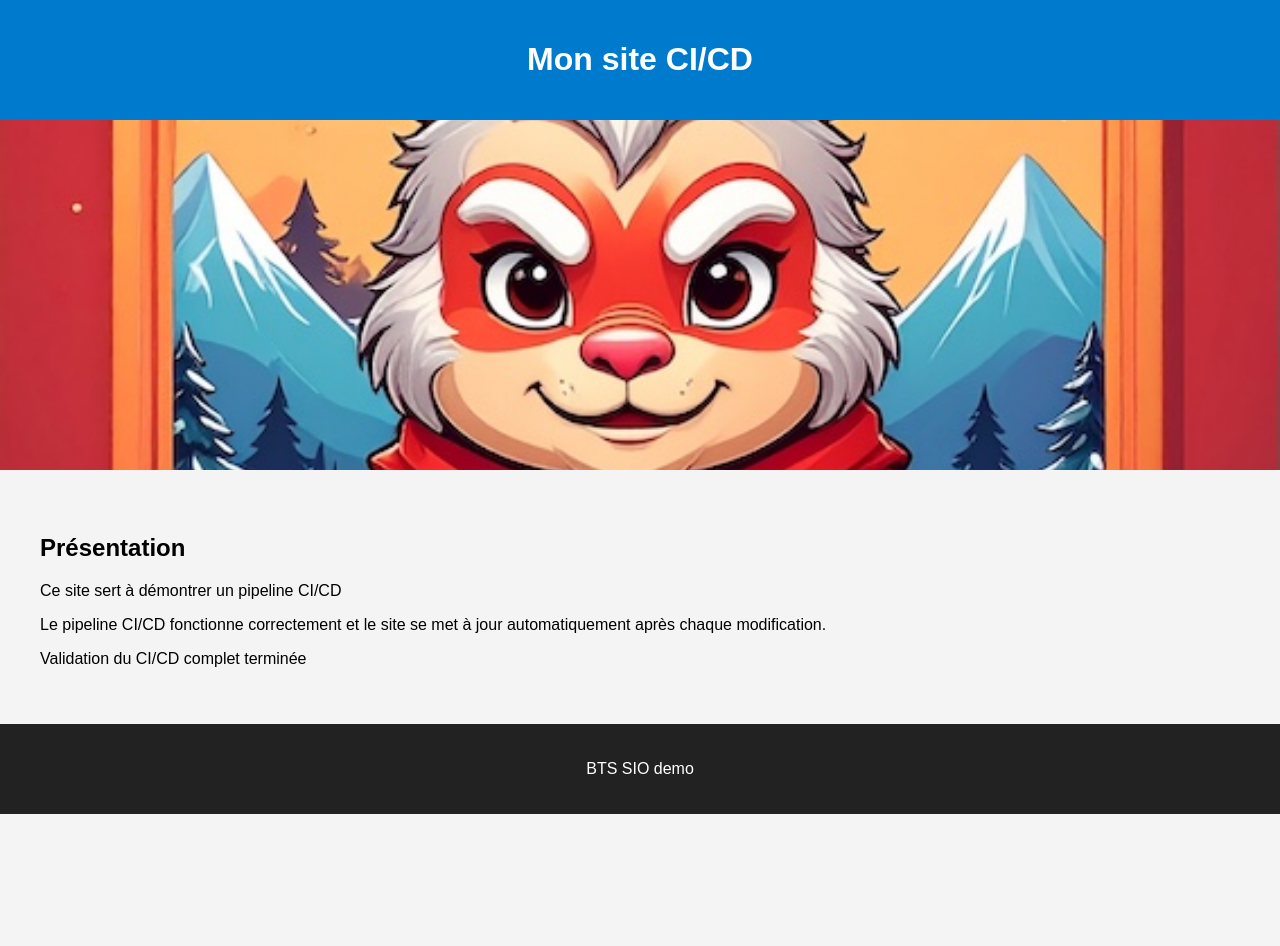
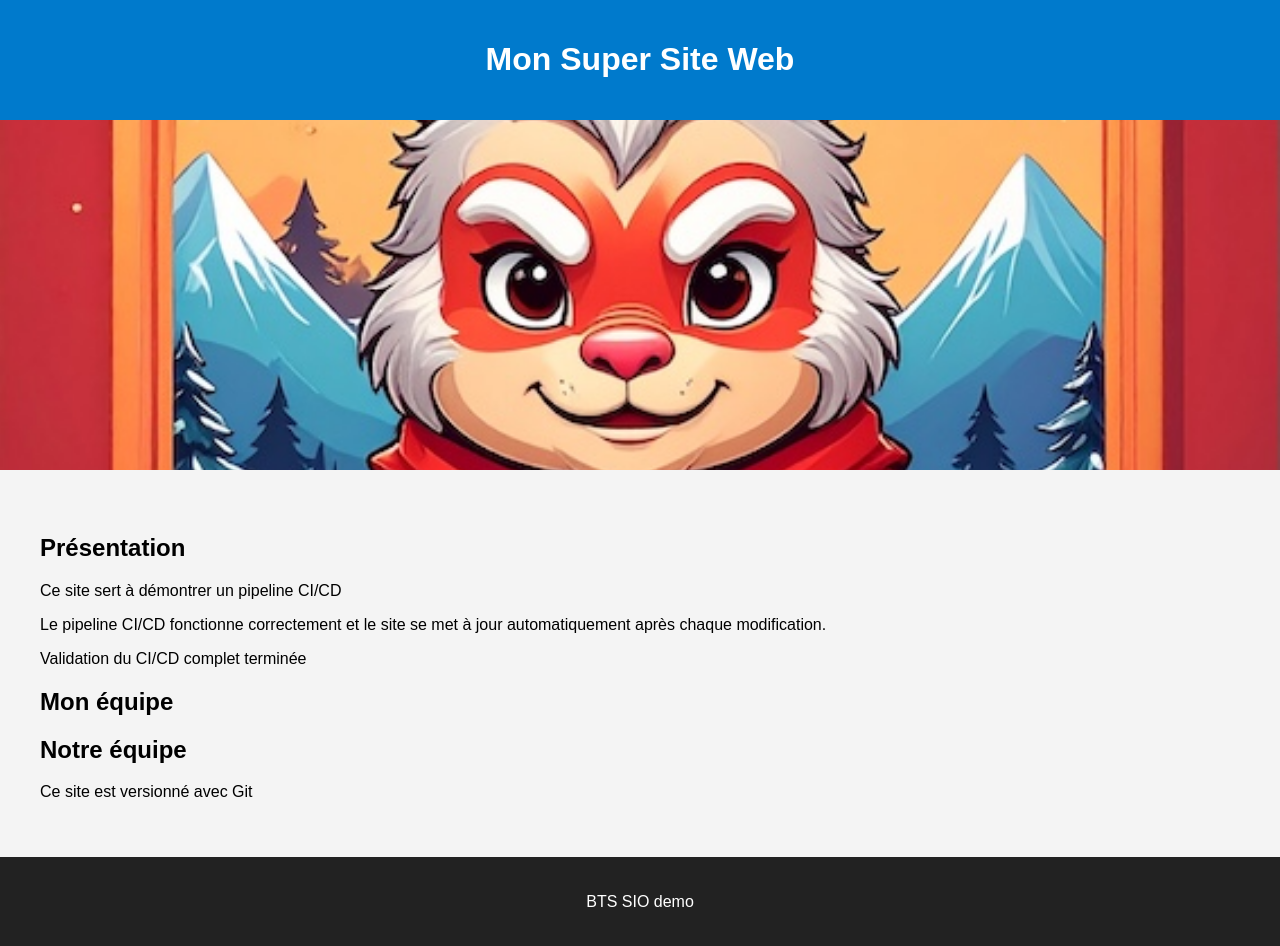
Before and after one commit to arthreto/site-cicd-demo, a plain HTML site: page index.html in a window 1280 px wide. Before the commit the page ends 814 px from the top, so only its background shows below. Drawn offline with Linux system fonts and the light colour scheme.

Commit message:
Nouveau titre h1 + ajout section Equipe

```diff
--- a/index.html
+++ b/index.html
@@ -7,13 +7,13 @@
 </head>
 <body>
 <header>
-<h1>Mon site CI/CD</h1>
+<h1>Mon Super Site Web</h1>
 </header>
 <section class="hero">
 <img src="images/hero.jpg" alt="paysage">
 </section>
 <section class="content">
-<h2>Présentation</h2>
+<h1>Présentation</h1>
 <p>
 Ce site sert à démontrer un pipeline CI/CD
 </p>
@@ -24,6 +24,15 @@ automatiquement après chaque modification.
 <p>
 Validation du CI/CD complet terminée
 </p>
+    <h1>Mon équipe</h1>
+<section>
+    <h2>Notre équipe</h2>
+    <p>
+        Ce site est versionné avec Git
+    </p>
+
+
+</section>
 
 </section>
 <footer>
```
